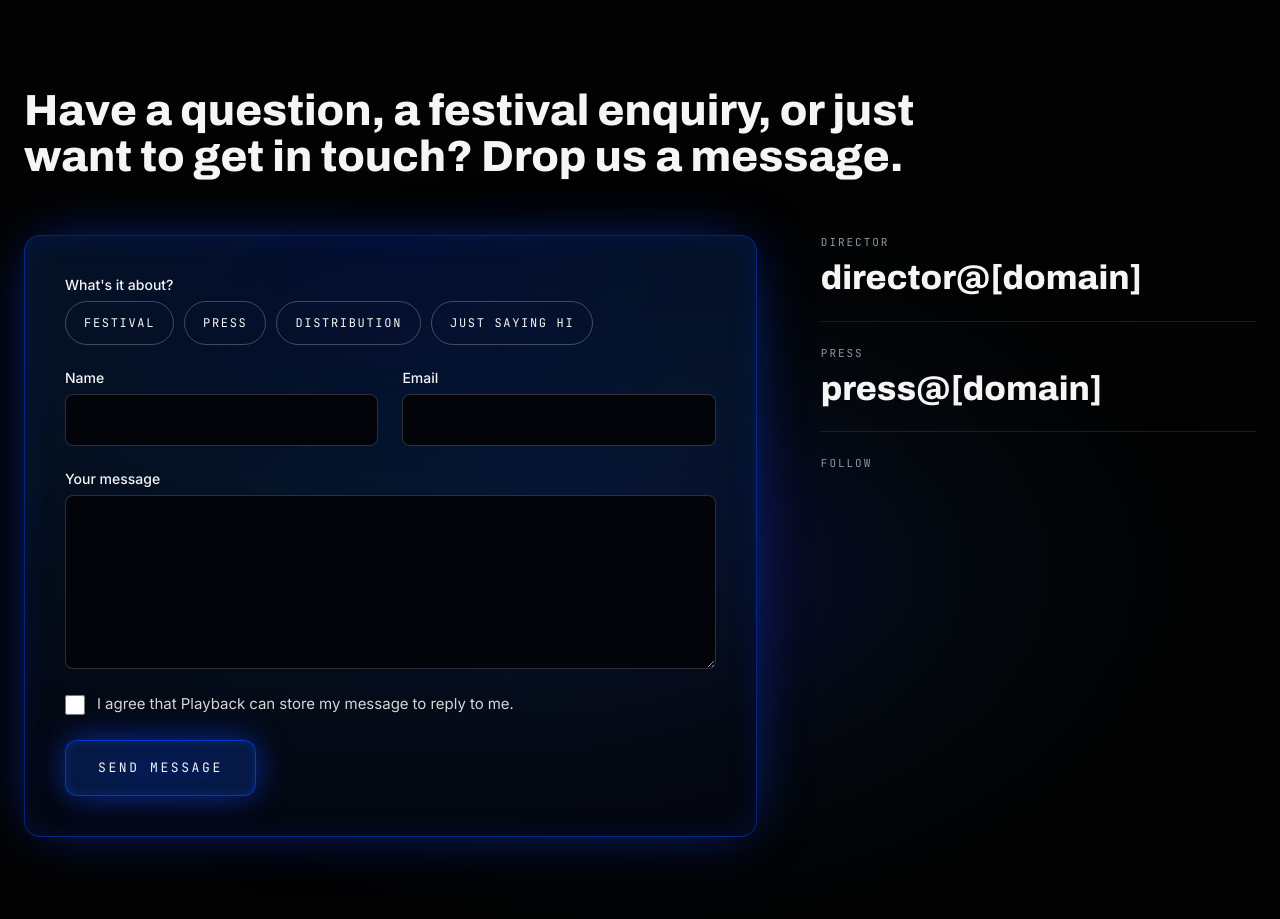
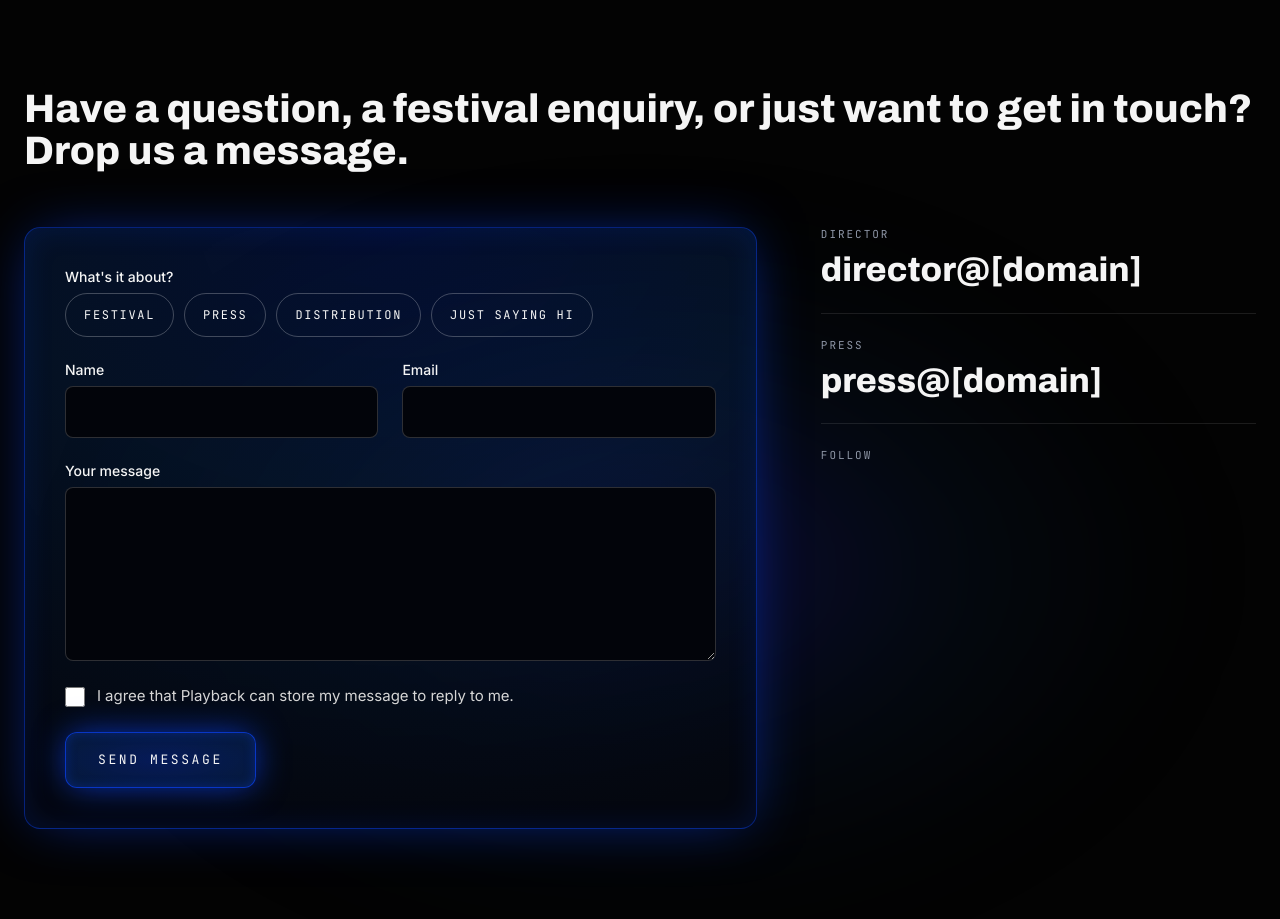
Before and after one commit to Mervellious/playback_website, a Flask app: page /contact in a window 1280 px wide. Shown: the part 76-995 px from the top of the page. Run offline with Flask 3, Linux system fonts and the light colour scheme.

Commit message:
Contact: real recording-length timecode, shorter thanks, two-line title
- Success timecode = time from the first interaction with the form to
  SEND MESSAGE (24 fps HH:MM:SS:FF, like the hero); resets on SEND ANOTHER
  MESSAGE. No-JS success page gets a random 00:00:30:00-00:04:59:23 value.
- "We'll get back to you soon."
- h1 split into two block lines; line 1 stays on one line from 1024px up
  (clamp(28px, 3.1vw, 44px), max-width lifted), wraps and balances below.

Co-Authored-By: Claude Opus 5.5 <noreply@anthropic.com>

```diff
--- a/app.py
+++ b/app.py
@@ -394,6 +394,17 @@ def validate_contact(form):
     return data, errors
 
 
+TIMECODE_FPS = 24
+
+
+def random_recording_timecode():
+    """No-JS success page: a plausible "recording length", 00:00:30:00 – 00:04:59:23.
+    (With JS, contact.js shows the real time the visitor spent on the form.)"""
+    frames = secrets.randbelow((5 * 60 - 30) * TIMECODE_FPS) + 30 * TIMECODE_FPS
+    seconds, ff = divmod(frames, TIMECODE_FPS)
+    return f"{seconds // 3600:02d}:{seconds // 60 % 60:02d}:{seconds % 60:02d}:{ff:02d}"
+
+
 def save_contact_message(data):
     # TODO: store in the database (topic, name, email, message, consent, created_at).
     record = {**data, "created_at": datetime.now(timezone.utc).isoformat()}
@@ -418,7 +429,8 @@ def contact():
     }
 
     def page(status=200, **context):
-        context = {"errors": {}, "values": {}, "sent": False, "form_error": None, **context}
+        context = {"errors": {}, "values": {}, "sent": False, "form_error": None,
+                   "recorded_timecode": random_recording_timecode(), **context}
         return render_template("contact.html", film=FILM, topics=CONTACT_TOPICS, jsonld=jsonld, **context), status
 
     if request.method == "GET":
--- a/static/css/style.css
+++ b/static/css/style.css
@@ -1404,10 +1404,28 @@ html.menu-open body {
   font-family: var(--font-display);
   font-stretch: var(--stretch-logo);
   font-weight: 800;
-  font-size: clamp(32px, 3.4vw, 52px);
+  font-size: clamp(28px, 3.1vw, 44px);
   line-height: 1.05;
   text-wrap: balance;
   color: var(--white);
+}
+
+/* Two lines, one heading. Both lines share the h1's font and size. */
+.contact__title-line {
+  display: block;
+  white-space: normal;
+}
+
+/* Desktop/laptop: the question is always one line. Archivo 62%/800 measures
+   ~20.7 × font-size for line 1 (~912px at 44px), so it fits .contact from 1024px up. */
+@media (min-width: 1024px) {
+  .contact__title {
+    max-width: none;
+  }
+
+  .contact__title-line:first-child {
+    white-space: nowrap;
+  }
 }
 
 .contact__columns {
--- a/templates/contact.html
+++ b/templates/contact.html
@@ -26,7 +26,7 @@
   <div class="contact">
     <!-- Header -->
     <header class="contact__header">
-      <h1 class="contact__title">Have a question, a festival enquiry, or just want to get in touch? Drop us a message.</h1>
+      <h1 class="contact__title"><span class="contact__title-line">Have a question, a festival enquiry, or just want to get in touch?</span> <span class="contact__title-line">Drop us a message.</span></h1>
     </header>
 
     <div class="contact__columns">
@@ -35,9 +35,9 @@
       <div class="contact-card" data-contact-card>
 
         <div class="contact-success" role="status" data-contact-success{% if not sent %} hidden{% endif %}>
-          <p class="contact-success__timecode"><span class="rec-dot" aria-hidden="true"></span>00:00:03:12</p>
+          <p class="contact-success__timecode"><span class="rec-dot" aria-hidden="true"></span><span data-success-timecode>{{ recorded_timecode }}</span></p>
           <h2 class="contact-success__title">Message recorded.</h2>
-          <p class="contact-success__text">Thanks — we'll get back to you soon.</p>
+          <p class="contact-success__text">We'll get back to you soon.</p>
           <a class="contact-success__again" href="{{ url_for('contact') }}" data-contact-again>SEND ANOTHER MESSAGE</a>
         </div>
 
```
Also changed, not shown: static/js/contact.js (+27 -2 lines).
